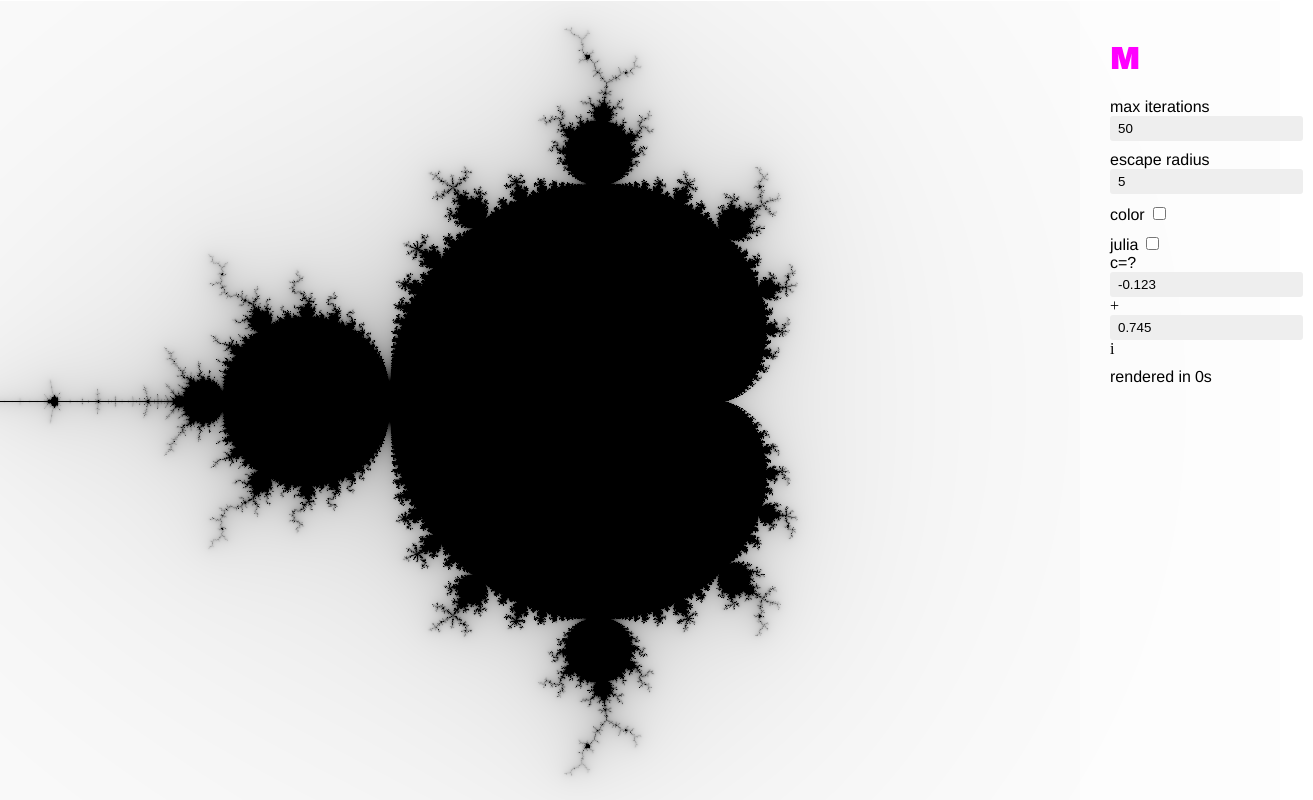
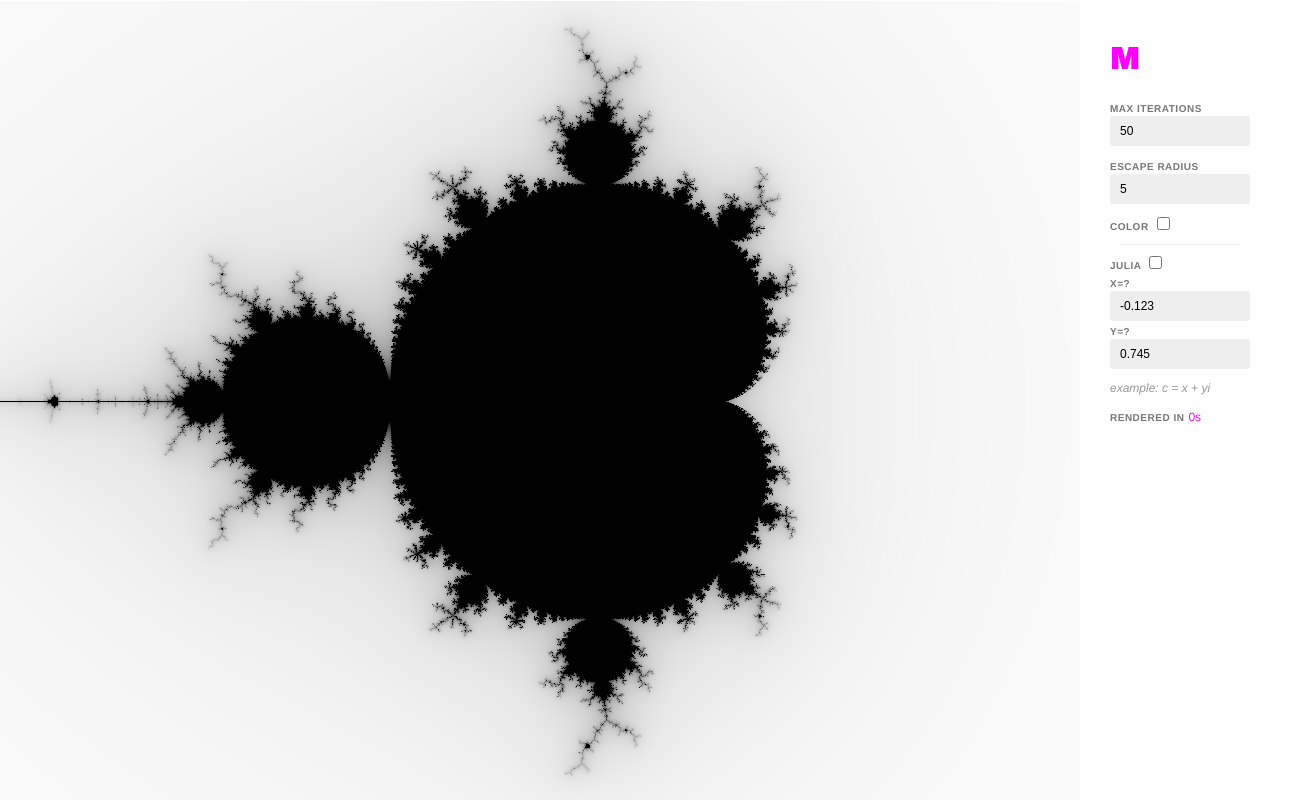
Before and after one commit to scttdavs/mandelbrot, a website: page index.html in a window 1280 px wide. Shown: the whole page, 1313 px wide, since content can reach past the window. Drawn offline with Linux system fonts and the light colour scheme.

Commit message:
some style changes

```diff
--- a/index.html
+++ b/index.html
@@ -21,13 +21,18 @@
         <input id="color" type="checkbox" value=false />
       </div>
 
+      <hr>
+
       <div class="control">
         <div>
           <label for="julia">julia</label>
           <input id="julia" type="checkbox" value=false />
         </div>
-        <label for="cr">c=?</label>
-        <input id="cr" type="number" value=-0.123 /> + <input id="ci" type="number" value=0.745 />i
+        <label for="cr">x=?</label>
+        <input id="cr" type="number" value=-0.123 />
+        <label for="cy">y=?</label>
+        <input id="ci" type="number" value=0.745 />
+        <p class="hint">example: c = x + yi</p>
       </div>
 
       <div class="control">
--- a/styles.css
+++ b/styles.css
@@ -18,7 +18,7 @@ body {
 #controls {
   box-sizing: border-box;
   padding: 20px 30px;
-  background-color: rgba(255, 255, 255, 0.5);
+  background-color: rgba(255, 255, 255, 0.8);
   position: absolute;
   z-index: 999;
   top: 0;
@@ -38,14 +38,55 @@ h1 {
 }
 
 label,
-span {
+span,
+.hint {
   font-family: helvetica, arial, sans-serif;
+}
+
+label {
+  text-transform: uppercase;
+  font-size: 10px;
+  font-weight: bold;
+  letter-spacing: .5px;
+  color: #777;
 }
 
 input {
   border: 0;
   background-color: #eeeeee;
-  padding: 5px 8px;
+  padding: 8px 10px;
   border-radius: 3px;
+  font-size: 12px;
+  box-sizing: border-box;
+  display: block;
+  width: 100%;
+}
+
+input[type="checkbox"] {
+  width: auto;
+  display: inline;
+}
+
+input:focus {
+  outline: 0;
+  border: solid 2px #FF00FF;
+}
+
+hr {
+  margin-left: 10px;
   margin-right: 10px;
+  border-style: solid;
+  border-top: 0;
+  border-color: #eeeeee;
 }
+
+.hint {
+  font-style: italic;
+  font-size: 12px;
+  color: #999999;
+}
+
+#totalTime {
+  color: #FF00FF;
+  font-size: 12px;
+}
```
